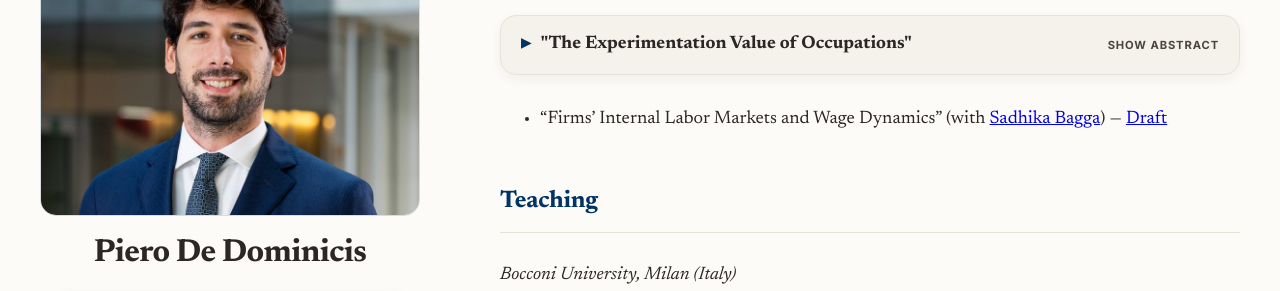
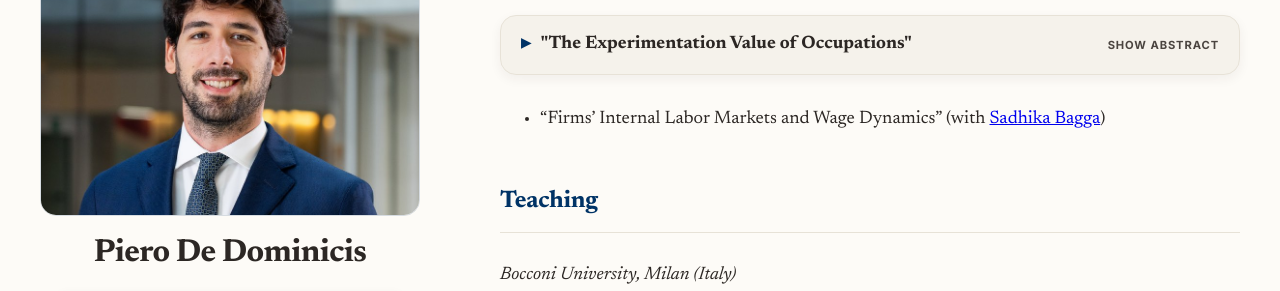
Before and after one commit to peppecon/peppecon.github.io, a Jekyll site: the page built from _pages/about.md, in a window 1280 px wide and 900 px high, scrolled down 1011 px. Shown: the part 150-441 px from the top of the window. Built offline with Jekyll 4.4.1, drawn with Linux system fonts in a browser that asks for light colours.

Commit message:
Remove draft link and file for internal labor markets paper
Co-Authored-By: Claude Opus 5.5 <noreply@anthropic.com>

```diff
--- a/_pages/about.md
+++ b/_pages/about.md
@@ -116,7 +116,7 @@ In Spring 2026, I visited the Stanford Economics Department as a Visiting Studen
 
 </div>
 
-- "Firms' Internal Labor Markets and Wage Dynamics" (with <a href="https://sadhikabagga.github.io/" target="_blank" rel="noopener noreferrer">Sadhika Bagga</a>) — <a href="/files/internal_labor_markets.pdf" target="_blank" rel="noopener noreferrer">Draft</a>
+- "Firms' Internal Labor Markets and Wage Dynamics" (with <a href="https://sadhikabagga.github.io/" target="_blank" rel="noopener noreferrer">Sadhika Bagga</a>)
 
 ## Teaching {#teaching}
 
```
Also changed, not shown: 2 other files.
